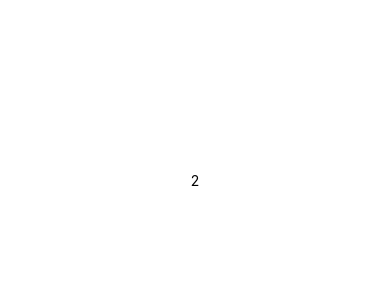
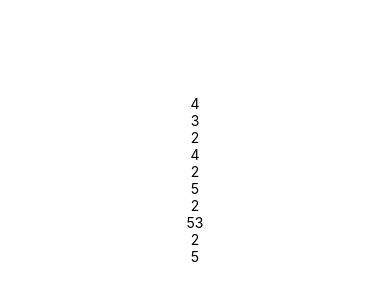
Before and after one commit to ps3611/Tropsy, a React Native app: screen / in a window 390 px wide. Shown: the part 242-542 px from the top of the page. Built offline with nearby package versions, Linux system fonts and the light colour scheme.

Commit message:
refactor: extract row

```diff
--- a/App.js
+++ b/App.js
@@ -1,11 +1,31 @@
 import React from 'react';
 import { StyleSheet, Text, View } from 'react-native';
+import Row from './Row.js';
+
+const data = [
+  4,
+  3,
+  2,
+  4,
+  2,
+  5,
+  2,
+  53,
+  2,
+  5,
+];
 
 export default class App extends React.Component {
   render() {
+    const rows = data.map((el,i) => {
+      return <Row
+        key={i}
+        value={el}
+        />
+    })
     return (
       <View style={styles.container}>
-        <Text>2</Text>
+        {rows}
       </View>
     );
   }
--- /dev/null
+++ b/Row.js
@@ -0,0 +1,12 @@
+import React from 'react';
+import { Text, View } from 'react-native';
+
+export default class Row extends React.Component {
+  render() {
+    return (
+      <View>
+        <Text>{this.props.value}</Text>
+      </View>
+    );
+  }
+}
```
